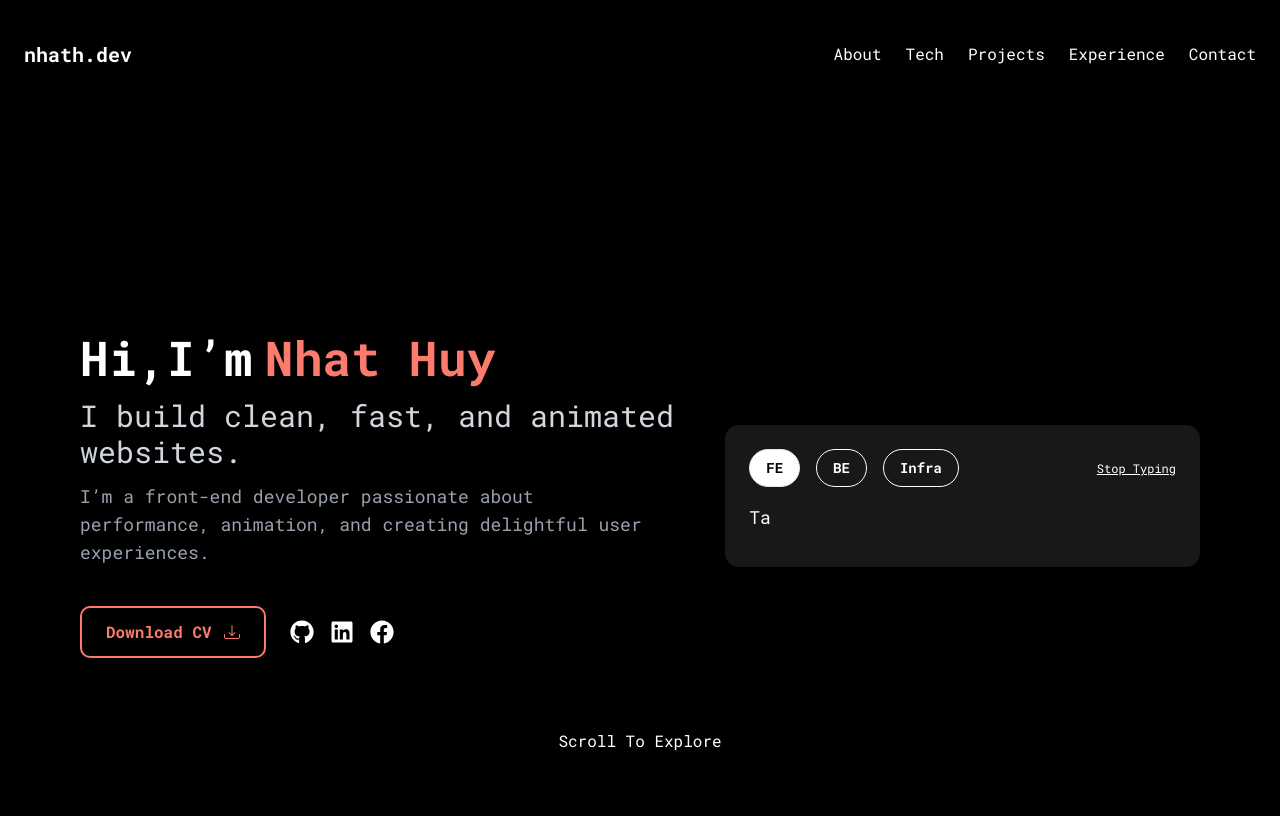
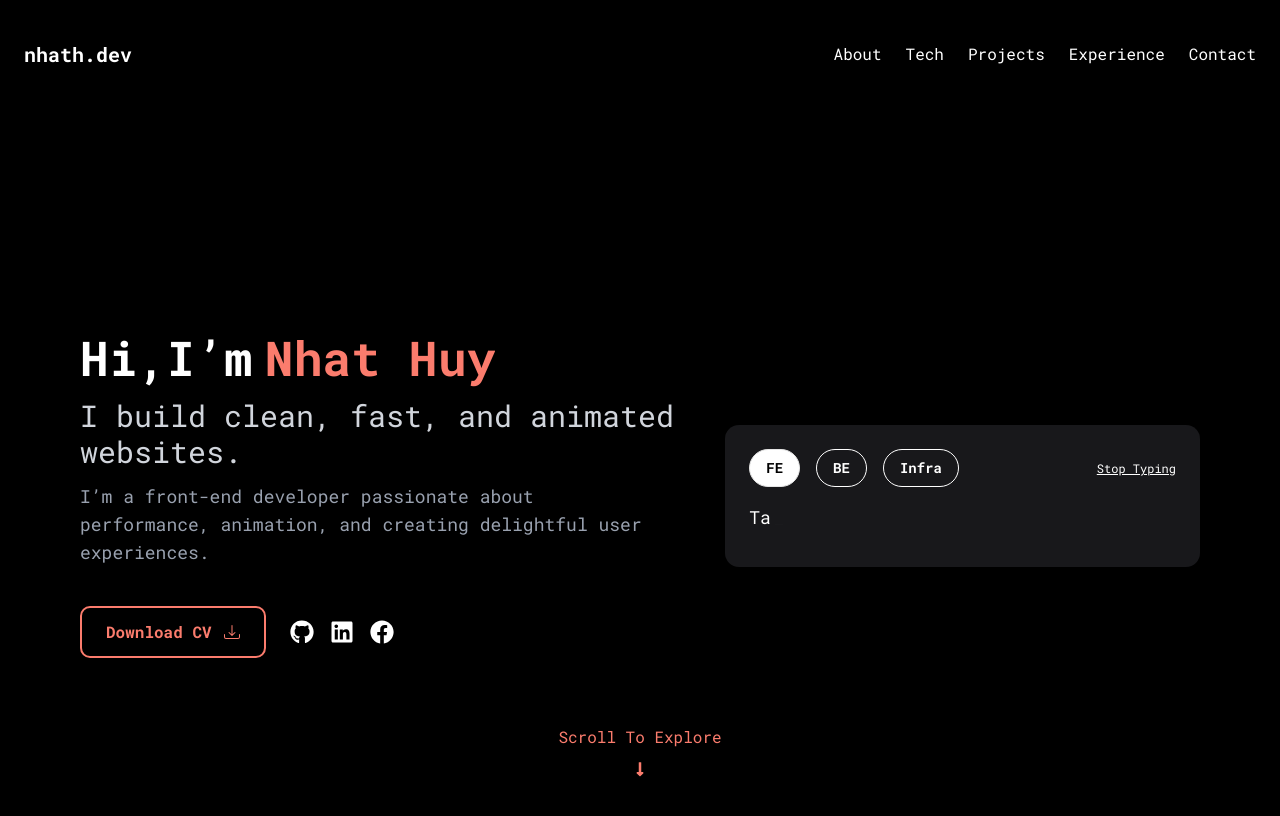
Before and after one commit to nhath24042001/my-portfolio, a Next.js app: page / in a window 1280 px wide. Shown: the top 816 px of the page. Built offline with nearby package versions, Linux system fonts and the light colour scheme.

Commit message:
feat: adjust scroll button position and enhance Hero component layout

```diff
--- a/src/app/globals.css
+++ b/src/app/globals.css
@@ -143,10 +143,9 @@ body {
   background: none;
   border: none;
   font-size: 16px;
-  cursor: pointer;
   animation: bounce 2s infinite;
   position: absolute;
-  bottom: 150px;
+  bottom: 120px;
 }
 
 @keyframes bounce {
--- a/src/components/section/Hero.tsx
+++ b/src/components/section/Hero.tsx
@@ -1,3 +1,5 @@
+import { FaLongArrowAltDown } from "react-icons/fa";
+
 import InfoSection from '../shared/InfoSection'
 import TechStack from '../shared/TechStack'
 
@@ -12,7 +14,10 @@ export default function Hero() {
                 <TechStack />
             </div>
 
-            <button id="scroll-btn">Scroll To Explore</button>
+            <div id="scroll-btn" className="cursor-pointer">
+                <button className="text-[#FB7C6D] cursor-pointer">Scroll To Explore</button>
+                <div className="flex items-center justify-center text-[#FB7C6D] mt-3"><FaLongArrowAltDown /></div>
+            </div>
         </section>
     )
 }
```
